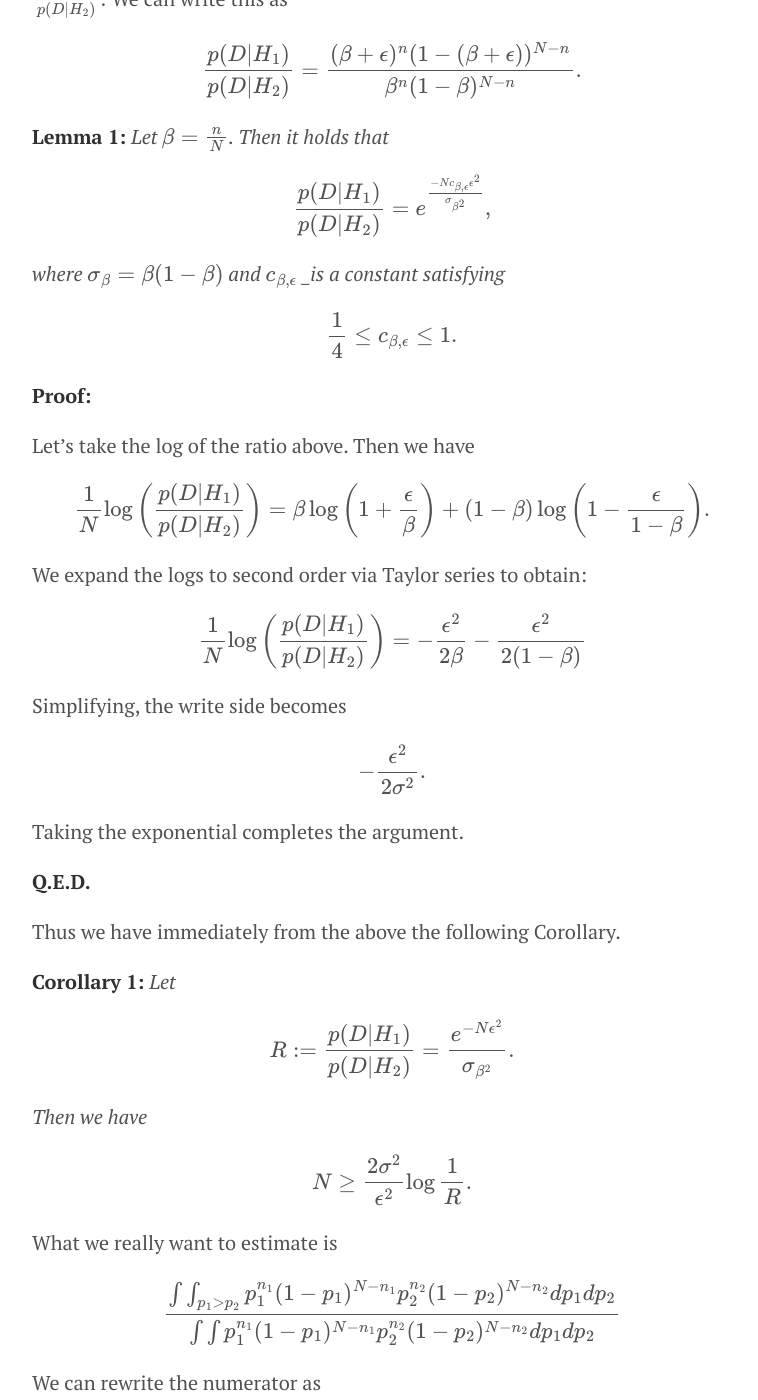
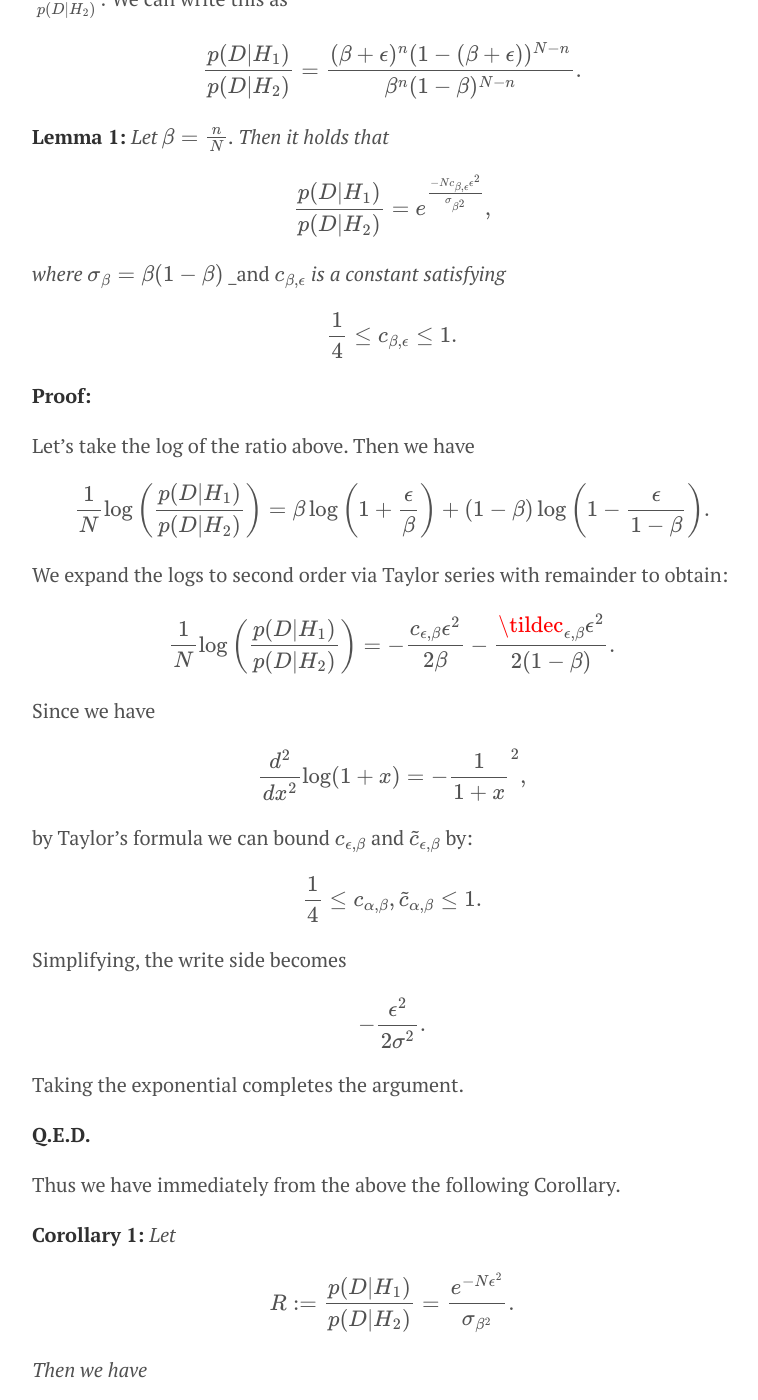
Before and after one commit to doriang102/doriang102.github.io, a Jekyll site: the page built from _posts/2017-06-10-hypothesis-testing-part-2-in-progress.md, in a window 1280 px wide and 1400 px high, scrolled down 6025 px. Shown: the whole window, without its empty margins (248-1006 px from the left). Built offline with Jekyll 4.4.1, drawn with Linux system fonts in a browser that asks for light colours; our own code applies the rules of GitHub Pages for plain Markdown files; formulas are drawn with MathJax 3.

Commit message:
Update 2017-06-10-hypothesis-testing-part-2-in-progress.md

```diff
--- a/_posts/2017-06-10-hypothesis-testing-part-2-in-progress.md
+++ b/_posts/2017-06-10-hypothesis-testing-part-2-in-progress.md
@@ -172,7 +172,7 @@ $$ \frac{p(D \lvert H_1)}{p(D \lvert H_2)} = \frac{(\beta+\epsilon)^n (1- (\beta
 
 $$\frac{p(D \lvert H_1)}{p(D \lvert H_2)} = e^{\frac{-N c_{\beta,\epsilon} \epsilon^2}{\sigma_{\beta^2}}},$$
 
-_where_  $$\sigma_{\beta} = \beta (1- \beta) $$ _and $$c_{\beta,\epsilon}$$ _is a constant satisfying_
+_where_  $$\sigma_{\beta} = \beta (1- \beta) $$ _and $$c_{\beta,\epsilon}$$ *is a constant satisfying*
 
 $$ \frac{1}{4} \leq c_{\beta, \epsilon} \leq 1. $$
 
@@ -186,9 +186,20 @@ Let's take the log of the ratio above. Then we have
 
 $$\frac{1}{N} \log \left(\frac{p(D \lvert H_1)}{p(D \lvert H_2)}\right) = \beta \log \left(1+ \frac{\epsilon}{\beta}\right) + (1-\beta) \log \left ( 1 - \frac{\epsilon}{1-\beta}\right).$$
 
-We expand the logs to second order via Taylor series to obtain:
+We expand the logs to second order via Taylor series with remainder to obtain:
 
-$$ \frac{1}{N}\log \left(\frac{p(D \lvert H_1)}{p(D \lvert H_2)}\right) = -\frac{\epsilon^2}{2\beta} - \frac{\epsilon^2}{2(1-\beta)}  $$
+$$ \frac{1}{N}\log \left(\frac{p(D \lvert H_1)}{p(D \lvert H_2)}\right) = -\frac{c_{\epsilon,\beta} \epsilon^2}{2\beta} - \frac{\tildec_{\epsilon,\beta}\epsilon^2}{2(1-\beta)} .$$
+
+Since we have
+
+$$ \frac{d^2}{dx^2} \log (1 + x) = - \frac{1}{1+x}^2, $$
+
+by Taylor's formula we can bound $$c_{\epsilon,\beta}$$ and $$\tilde c_{\epsilon,\beta}$$ by:
+
+$$ \frac{1}{4} \leq c_{\alpha, \beta}, \tilde c_{\alpha, \beta} \leq 1.$$
+
+
+
 
 Simplifying, the write side becomes
 
```
